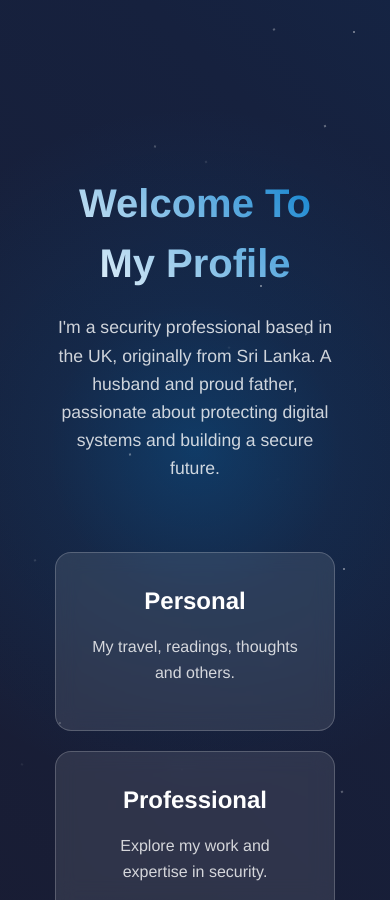
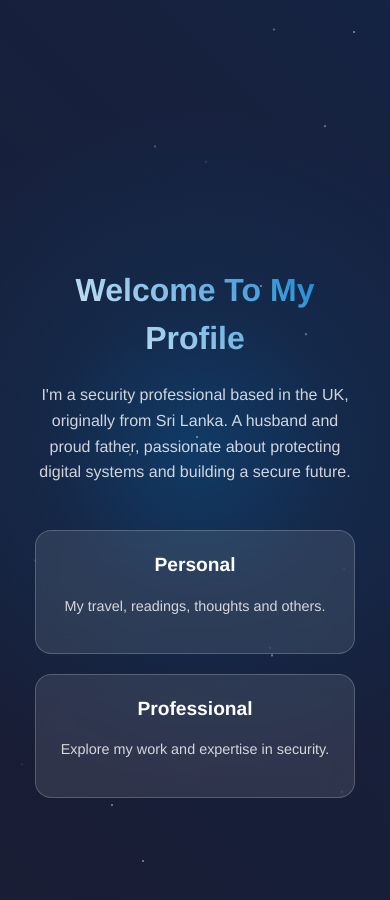
Before and after one commit to janithmalinga/janithmalinga.github.io, a Jekyll site: the page built from secondpage.html, in a window 390 px wide. Built offline with Jekyll 4.4.1, drawn with Linux system fonts in a browser that asks for light colours.

Commit message:
Enhance responsive design with comprehensive breakpoints for all device sizes

```diff
--- a/secondpage.html
+++ b/secondpage.html
@@ -164,18 +164,100 @@ html, body {
 }
 
 /* Responsive Design */
+@media (max-width: 1024px) {
+  .hero-title {
+    font-size: 3rem;
+  }
+
+  .hero-subtitle {
+    font-size: 1.2rem;
+  }
+
+  .content-grid {
+    max-width: 800px;
+    gap: 20px;
+  }
+}
+
 @media (max-width: 768px) {
+  .page-content {
+    padding: 30px 15px;
+  }
+
   .hero-title {
     font-size: 2.5rem;
   }
 
   .hero-subtitle {
     font-size: 1.1rem;
+    margin-bottom: 25px;
+  }
+
+  .hero-section {
+    margin-bottom: 30px;
   }
 
   .content-grid {
     grid-template-columns: 1fr;
     gap: 20px;
+    max-width: 100%;
+  }
+
+  .content-card {
+    padding: 25px 20px;
+  }
+
+  .card-title {
+    font-size: 1.3rem;
+  }
+}
+
+@media (max-width: 480px) {
+  .page-content {
+    padding: 20px 10px;
+  }
+
+  .hero-title {
+    font-size: 2rem;
+  }
+
+  .hero-subtitle {
+    font-size: 1rem;
+    margin-bottom: 20px;
+  }
+
+  .hero-section {
+    margin-bottom: 25px;
+  }
+
+  .content-card {
+    padding: 20px 15px;
+  }
+
+  .card-title {
+    font-size: 1.2rem;
+  }
+
+  .card-description {
+    font-size: 0.9rem;
+  }
+}
+
+@media (max-width: 360px) {
+  .hero-title {
+    font-size: 1.8rem;
+  }
+
+  .hero-subtitle {
+    font-size: 0.9rem;
+  }
+
+  .content-card {
+    padding: 15px 10px;
+  }
+
+  .card-title {
+    font-size: 1.1rem;
   }
 }
 
```
